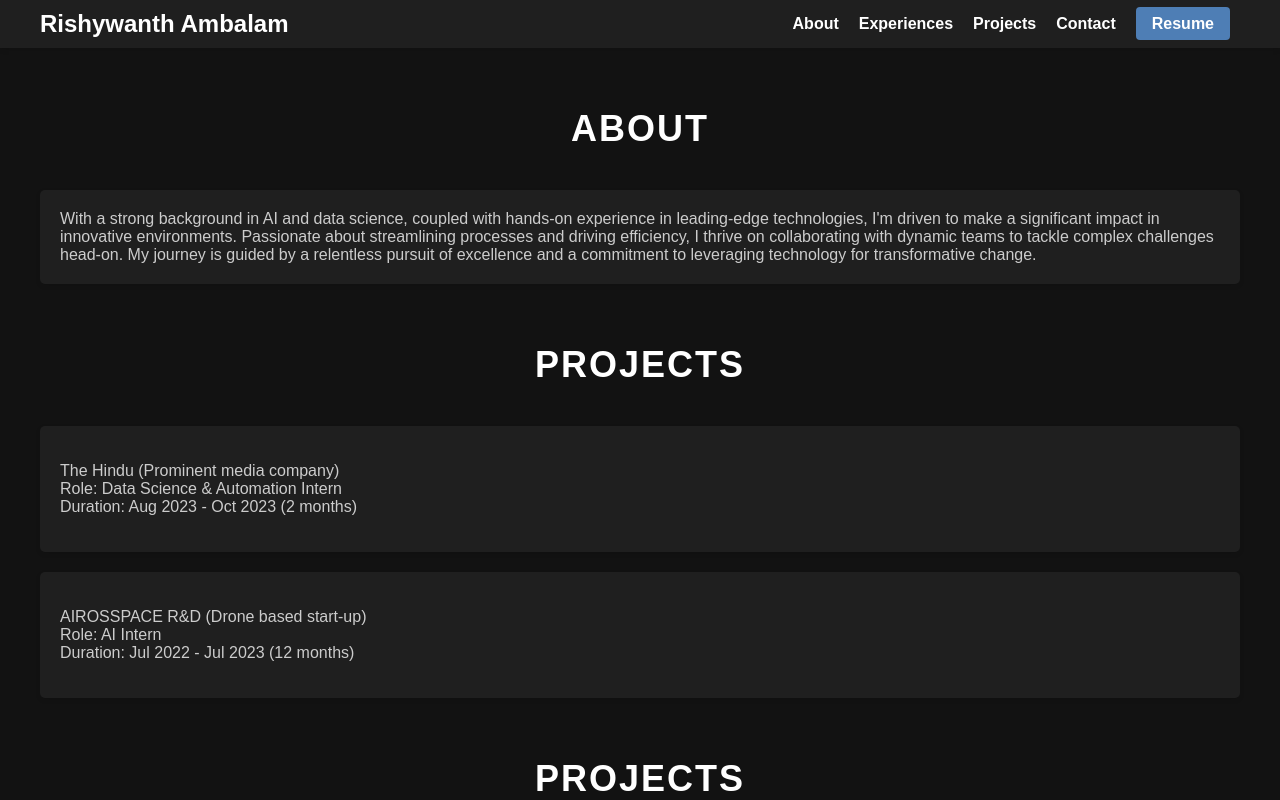
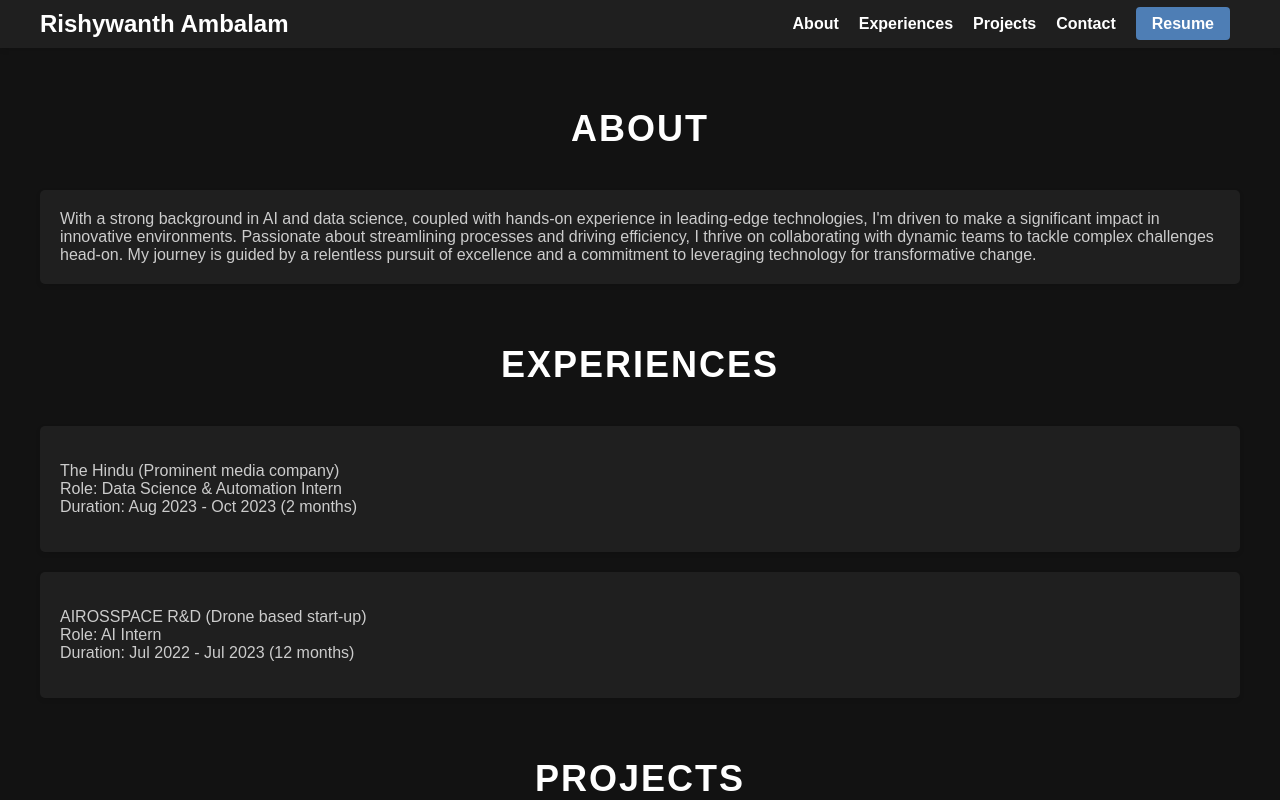
Before and after one commit to rishy05/portfolio, a React (Create React App) app: page / in a window 1280 px wide. Shown: the top 800 px of the page. Built offline with nearby package versions, Linux system fonts and the light colour scheme.

Commit message:
spelling error

```diff
--- a/src/components/Experiences.js
+++ b/src/components/Experiences.js
@@ -5,7 +5,7 @@ function projects() {
   return (
     <section id="projects" className="section">
       <div className="section-header">
-        <h2>projects</h2>
+        <h2>Experiences</h2>
       </div>
       <div className="section-content">
         <div className="project-card">
```
